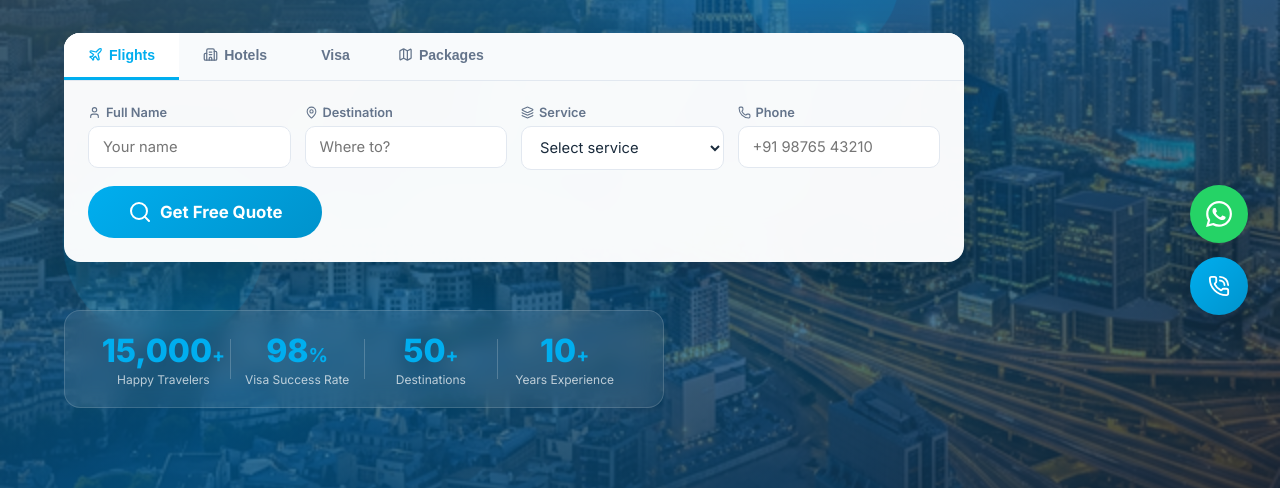
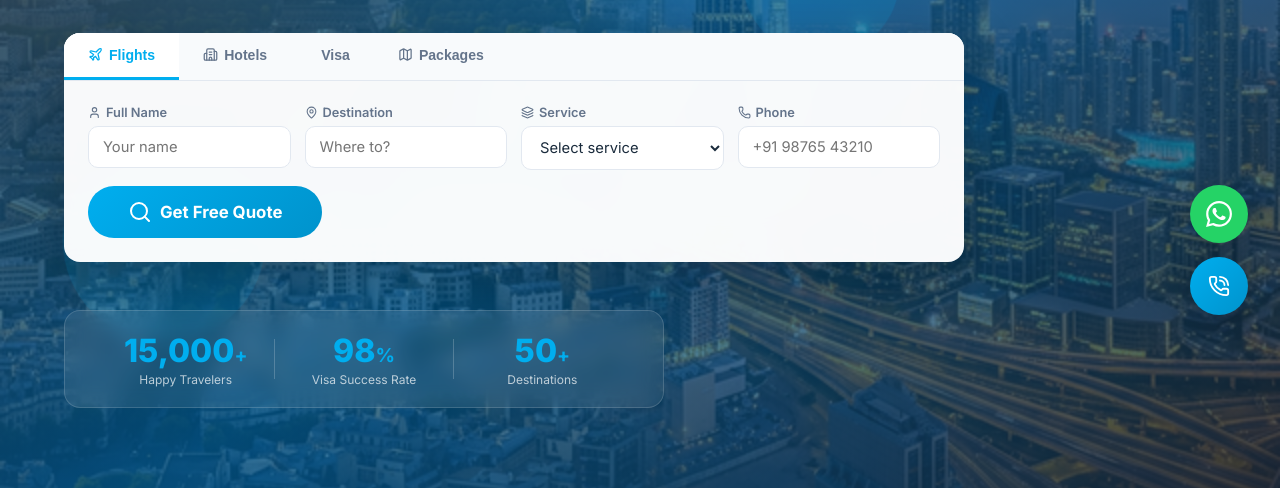
Before and after one commit to shabzeee/travelbeez, a website: page index.html in a window 1280 px wide. Shown: the part 453-941 px from the top of the page. Drawn offline with nearby package versions, Linux system fonts and the light colour scheme.

Commit message:
Remove 10+ years experience stat from hero section

```diff
--- a/index.html
+++ b/index.html
@@ -135,11 +135,7 @@
           <span class="stat-num" data-target="50">0</span><span class="stat-suffix">+</span>
           <span class="stat-label">Destinations</span>
         </div>
-        <div class="stat-divider"></div>
-        <div class="stat-item">
-          <span class="stat-num" data-target="10">0</span><span class="stat-suffix">+</span>
-          <span class="stat-label">Years Experience</span>
-        </div>
+
       </div>
     </div>
   </section>
```
